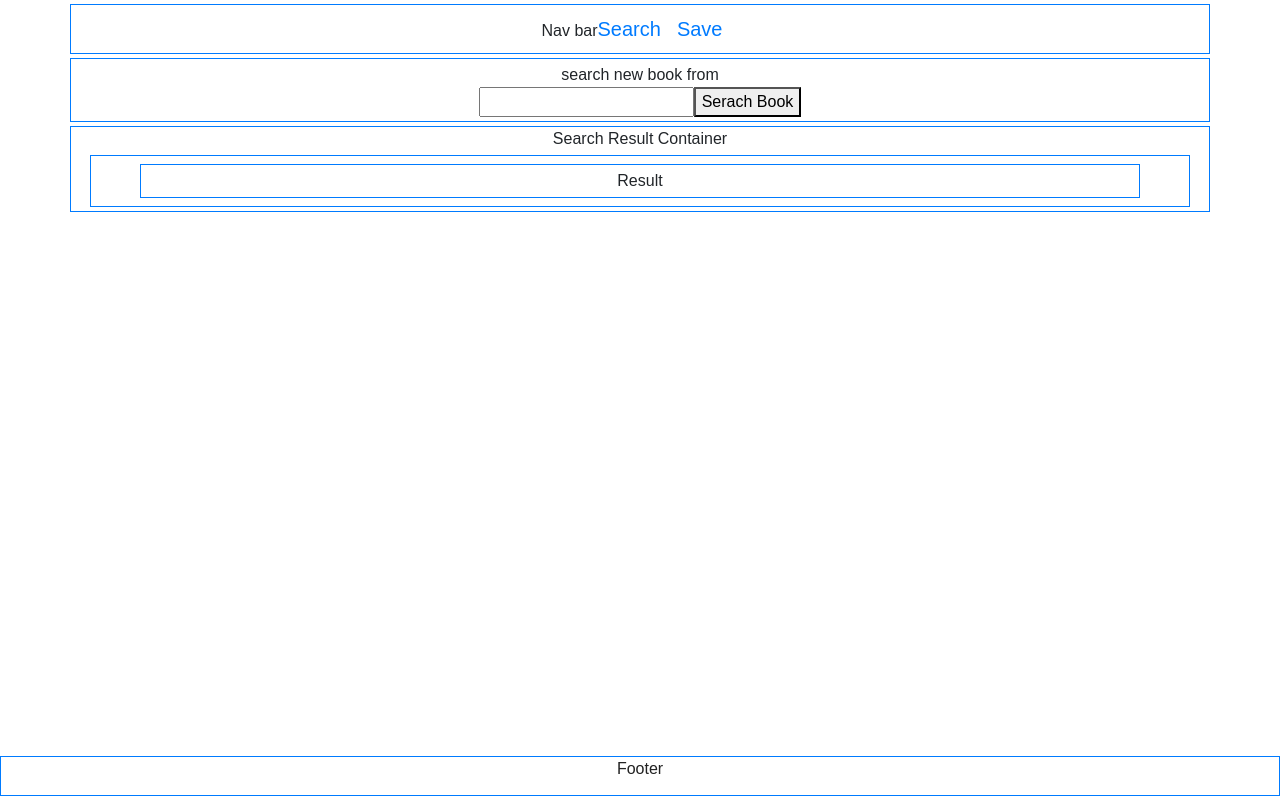
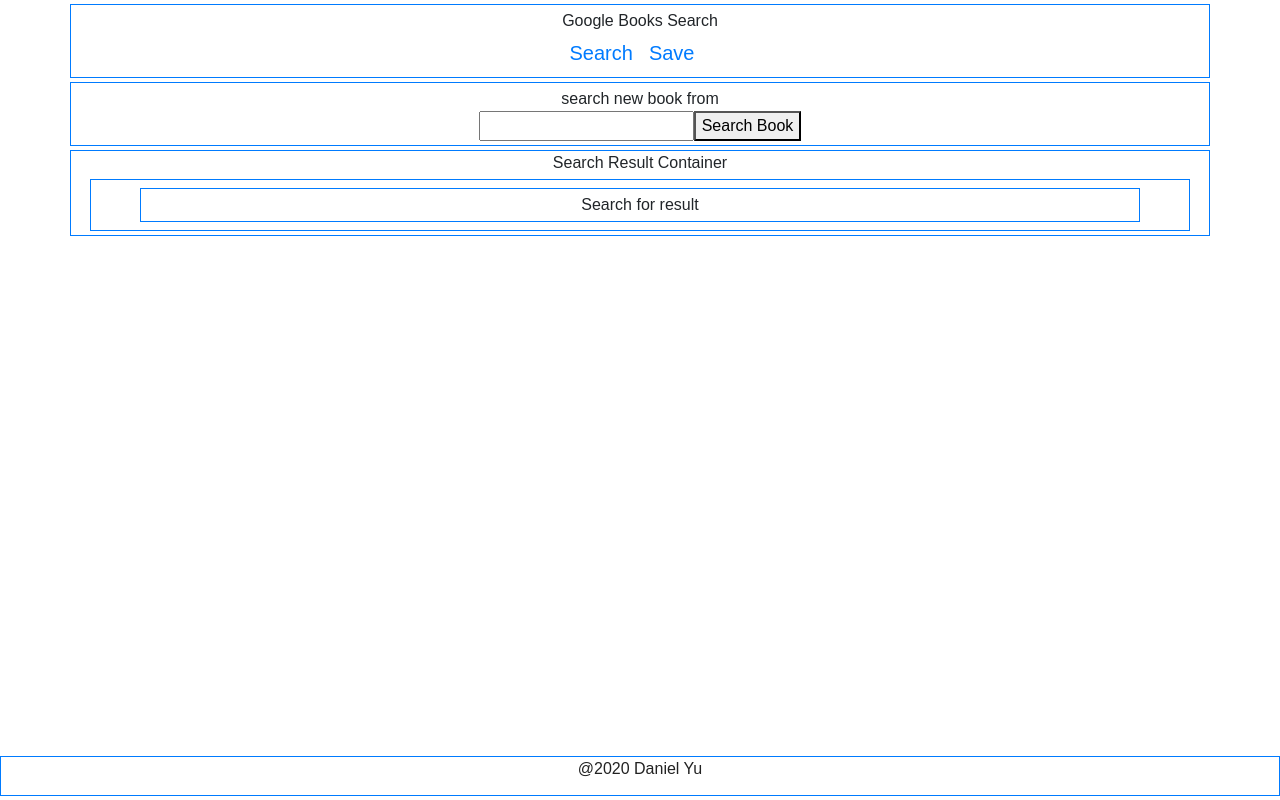
Before and after one commit to DanielYu0864/-DanielYu-HomeWork-21-Google-Books-React-Search, a React (Create React App) app in the folder client/: page / in a window 1280 px wide. Built offline with nearby package versions, Linux system fonts and the light colour scheme.

Commit message:
run build

```diff
--- a/client/src/components/Footer/index.js
+++ b/client/src/components/Footer/index.js
@@ -3,7 +3,7 @@ import React from 'react'
 function Footer() {
   return (
     <footer className='footer border border-primary'>
-      Footer
+      @2020 Daniel Yu
     </footer>
   )
 }
--- a/client/src/components/Form/index.js
+++ b/client/src/components/Form/index.js
@@ -13,7 +13,7 @@ function From({value, handleSearchBtn, handleInputChange}) {
       >
         <div>search new book from</div>
         <input></input>
-        <button type='submit' onClick={handleSearchBtn}>Serach Book</button>
+        <button type='submit' onClick={handleSearchBtn}>Search Book</button>
       </form>
     </div>
   )
--- a/client/src/components/Nav/index.js
+++ b/client/src/components/Nav/index.js
@@ -2,8 +2,10 @@ import React from 'react'
 
 function Nav() {
   return (
-      <nav className=' container border border-primary m-1 p-1 mx-auto' style={{width: '100vw'}}>
-        Nav bar
+      <nav className='container border border-primary m-1 p-1 mx-auto' style={{width: '100vw'}}>
+        <div className=''>
+          Google Books Search
+        </div>
         <a className="navbar-brand" href="/books/search">
           Search
         </a>
--- a/client/src/components/ResultList/index.js
+++ b/client/src/components/ResultList/index.js
@@ -25,7 +25,7 @@ function ResultList({books}) {
         </div>
         <div className='row border border-primary m-1 p-1'>
           <ul className='col-11 border border-primary m-1 p-1 mx-auto'>
-            Result
+            Search for result
           </ul>
         </div>
       </div>
--- a/package.json
+++ b/package.json
@@ -21,6 +21,7 @@
   "dependencies": {
     "express": "^4.16.3",
     "if-env": "^1.0.4",
-    "mongoose": "^5.10.15"
+    "mongoose": "^5.10.15",
+    "socket.io": "^3.0.3"
   }
 }
```
Also changed, not shown: 17 other files (tests, documents, lock files or other folders).
